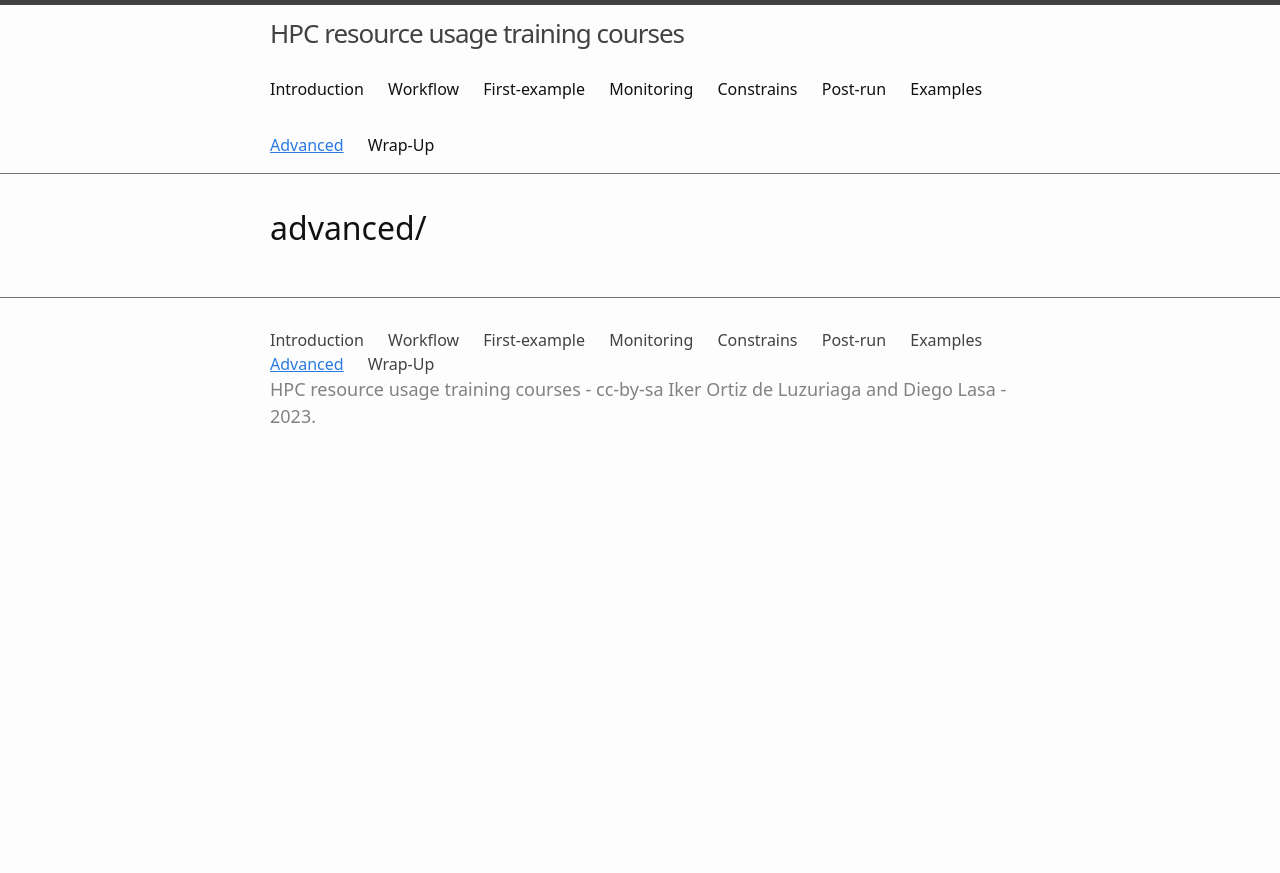
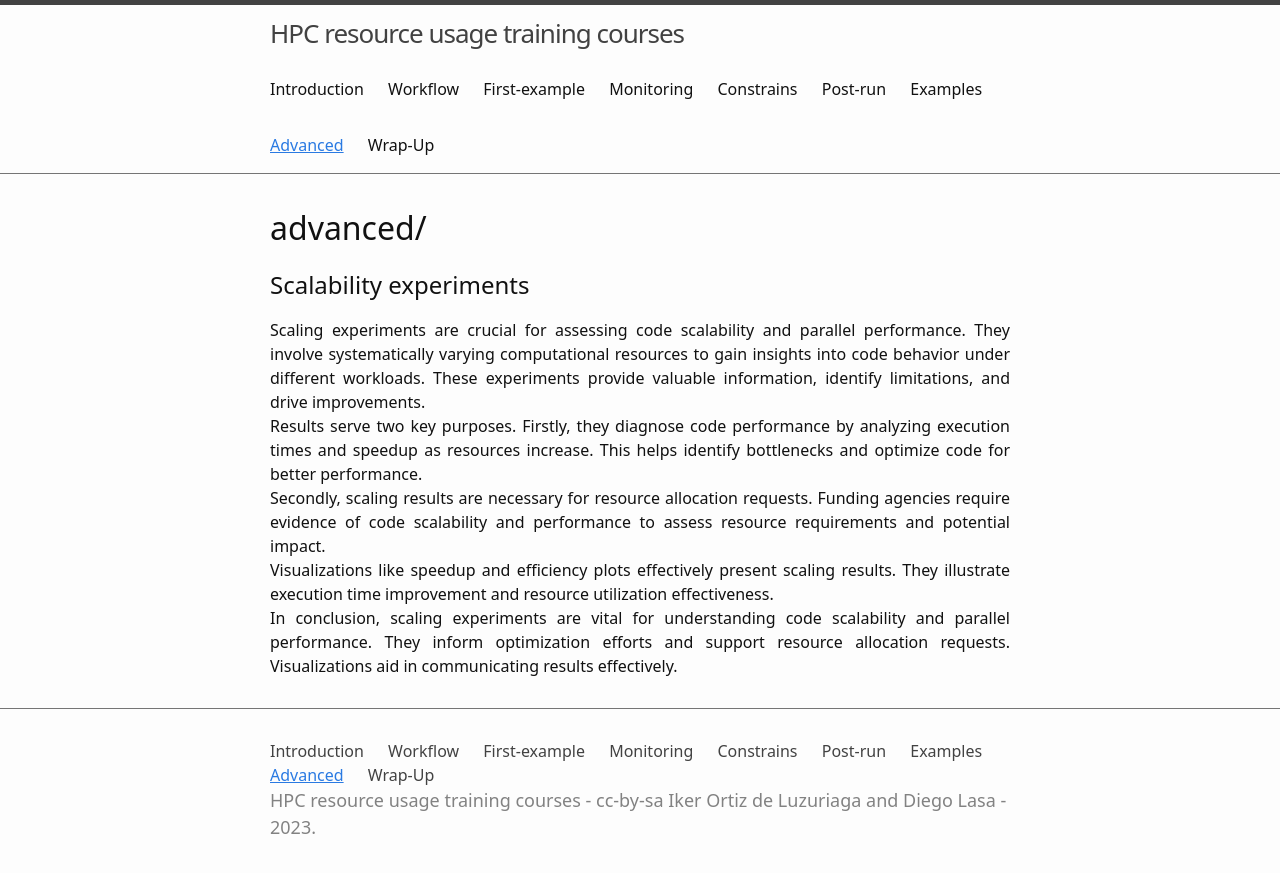
Before and after one commit to dipc-cc/slurm-training, a Jekyll site: the page built from 8_advanced.md, in a window 1280 px wide. Shown: the top 873 px of the page. Built offline with Jekyll 4.4.1, drawn with Linux system fonts in a browser that asks for light colours; some web fonts are replaced.

Commit message:
Add advanced lesson. Scalability

```diff
--- a/8_advanced.md
+++ b/8_advanced.md
@@ -4,3 +4,54 @@ nav: true
 ---
 
 # advanced/
+
+## Scalability experiments
+
+<div align="justify" class="text">
+Scaling experiments are crucial for assessing code scalability and parallel performance. They involve systematically varying computational resources to gain insights into code behavior under different workloads. These experiments provide valuable information, identify limitations, and drive improvements.
+</div>
+
+<div align="justify" class="text">
+Results serve two key purposes. Firstly, they diagnose code performance by analyzing execution times and speedup as resources increase. This helps identify bottlenecks and optimize code for better performance.
+</div>
+
+<div align="justify" class="text">
+Secondly, scaling results are necessary for resource allocation requests. Funding agencies require evidence of code scalability and performance to assess resource requirements and potential impact.
+</div>
+
+<div align="justify" class="text">
+Visualizations like speedup and efficiency plots effectively present scaling results. They illustrate execution time improvement and resource utilization effectiveness.
+</div>
+
+<div align="justify" class="text">
+In conclusion, scaling experiments are vital for understanding code scalability and parallel performance. They inform optimization efforts and support resource allocation requests. Visualizations aid in communicating results effectively.
+</div>
+
+
+
+
+<style>
+  .info-box {
+    background-color: #f0f8ff;
+    padding: 20px;
+    border: 1px solid #e6eaf2;
+    border-radius: 4px;
+    margin-bottom: 20px;
+  }
+
+  .info-box h3 {
+    font-size: 20px;
+    margin-bottom: 10px;
+    color: #0085ff;
+  }
+
+  .info-box p {
+    font-size: 16px;
+    line-height: 1.5;
+    color: #333;
+  }
+
+  .info-box .additional-info {
+    margin-top: 20px;
+    padding: 10px;
+    background-color: #f9f9f9;
```
Also changed, not shown: 7_examples.md (line endings or trailing spaces).
